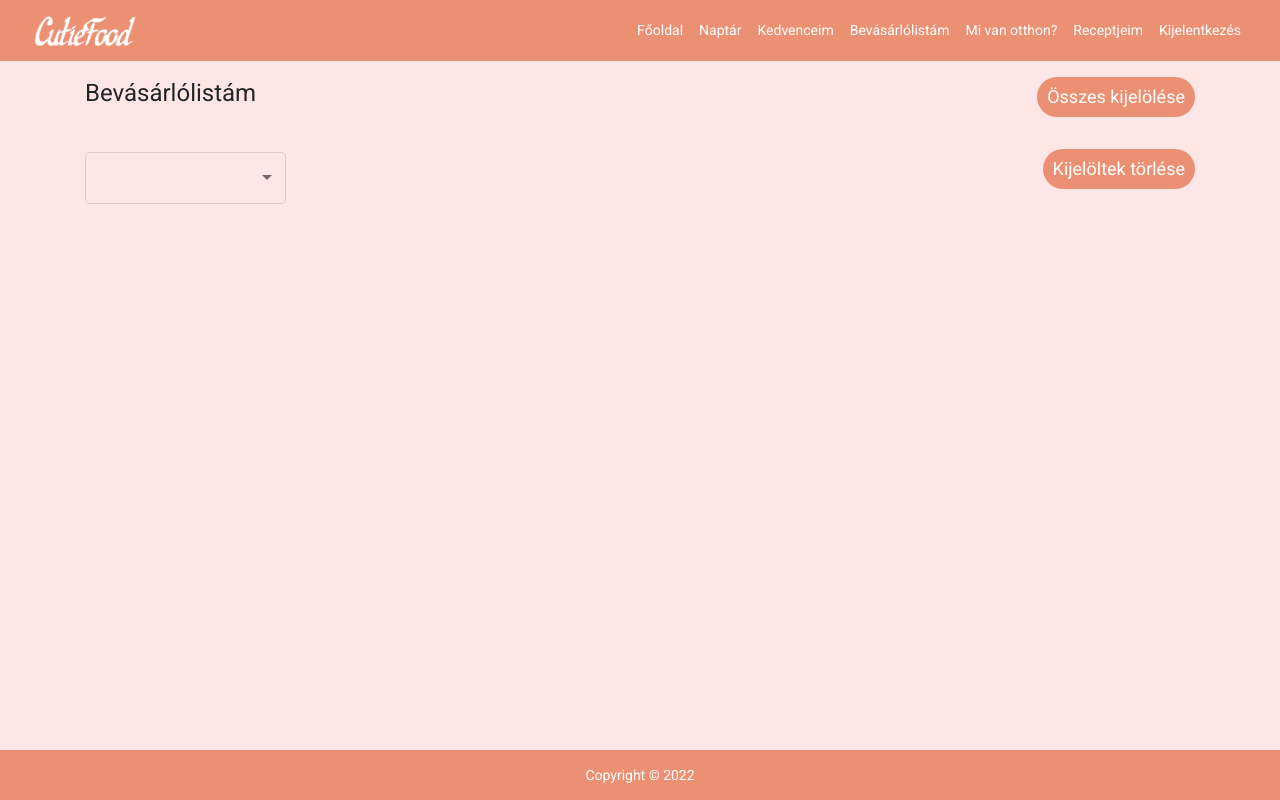
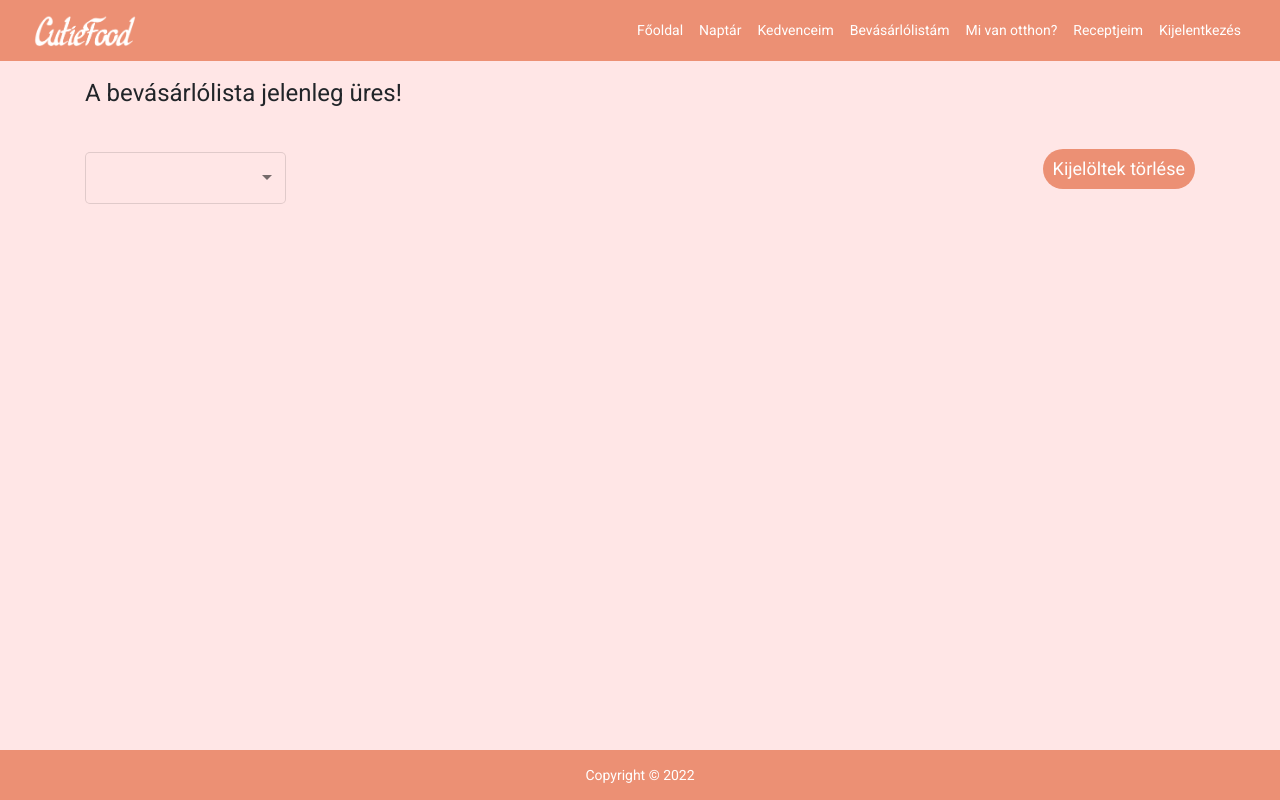
Before and after one commit to kovacspatrik/Cutiefood_v2, an Angular app: page /shopping_list in a window 1280 px wide. Built offline with nearby package versions, Linux system fonts and the light colour scheme.

Commit message:
shoplist done

```diff
--- a/src/app/Modules/shopping-list/shopping-list/shopping-list.component.html
+++ b/src/app/Modules/shopping-list/shopping-list/shopping-list.component.html
@@ -1,12 +1,15 @@
 <div class="container-fluid shopping-list-page py-3">
   <div class="container">
-    <div class="row">
+    <div *ngIf="shoppingList.length > 0" class="row">
       <div class="col-12 col-md-6">
         <h1>Bevásárlólistám</h1>
       </div>
       <div class="col d-flex justify-content-md-end">
         <button (click)="selectAll()" class="select-all-button">{{ this.allSelected ? 'Kijelölés törlése' : 'Összes kijelölése' }}</button>
       </div>
+    </div>
+    <div *ngIf="!(shoppingList.length > 0)">
+      <h1>A bevásárlólista jelenleg üres!</h1>
     </div>
     <mat-selection-list #shopList [(ngModel)]="selectedOptions">
       <mat-list-option *ngFor="let item of shoppingList" [value]="item.name">
@@ -16,7 +19,7 @@
     <div class="row my-3">
       <div class="col-12 col-md-6 d-flex">
       <mat-form-field appearance="outline">
-        <mat-select #select (valueChange)="addToCart($event)">
+        <mat-select #select (valueChange)="addToCart($event)" [disableOptionCentering]="true">
           <mat-option *ngFor="let ingredient of ingredients" [value]="ingredient.id">{{ ingredient.name }}</mat-option>
         </mat-select>
       </mat-form-field>
--- a/src/app/Modules/shopping-list/shopping-list/shopping-list.component.ts
+++ b/src/app/Modules/shopping-list/shopping-list/shopping-list.component.ts
@@ -17,7 +17,6 @@ export class ShoppingListComponent implements OnInit {
   shoppingList: Ingredient[] = [];
 
   selectedOptions: string[];
-
   allSelected = false;
 
   constructor() { }
```
